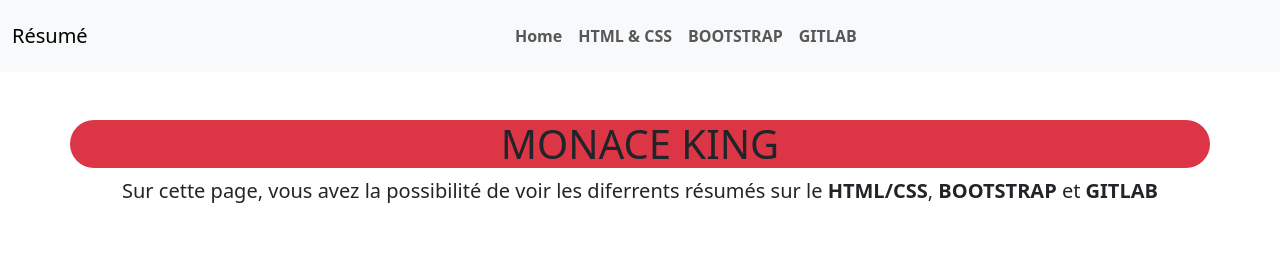
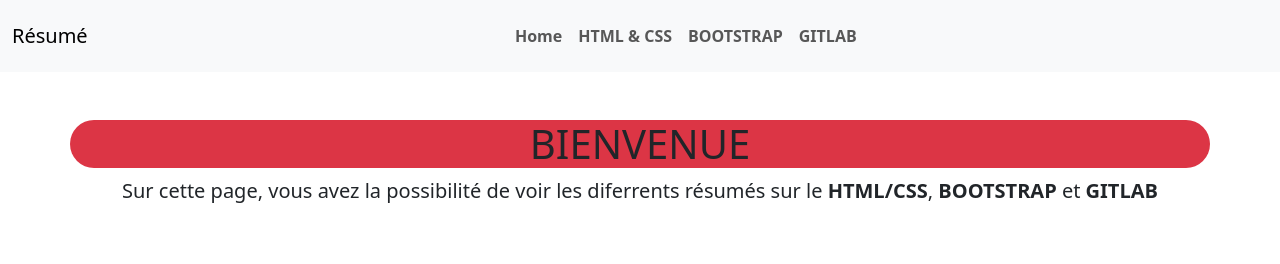
Before and after one commit to ZooM982/R-sum-, a plain HTML site: page index.html in a window 1280 px wide. Shown: the top 264 px of the page. Drawn offline with nearby package versions, Linux system fonts and the light colour scheme; a script that the page names is missing.

Commit message:
Update index.html

```diff
--- a/index.html
+++ b/index.html
@@ -37,7 +37,7 @@
 <section>
 	<div class="container">
 		<div class="row">
-			<h1 class="text-center bg-danger rounded-5 mt-5">MONACE KING</h1>
+			<h1 class="text-center bg-danger rounded-5 mt-5">BIENVENUE</h1>
 			<p class="text-center fs-5">Sur cette page, vous avez la possibilité de voir les diferrents résumés sur le <strong>HTML/CSS</strong>, <strong>BOOTSTRAP</strong> et <strong>GITLAB</strong> </p>
 		</div>
 	</div>
```
